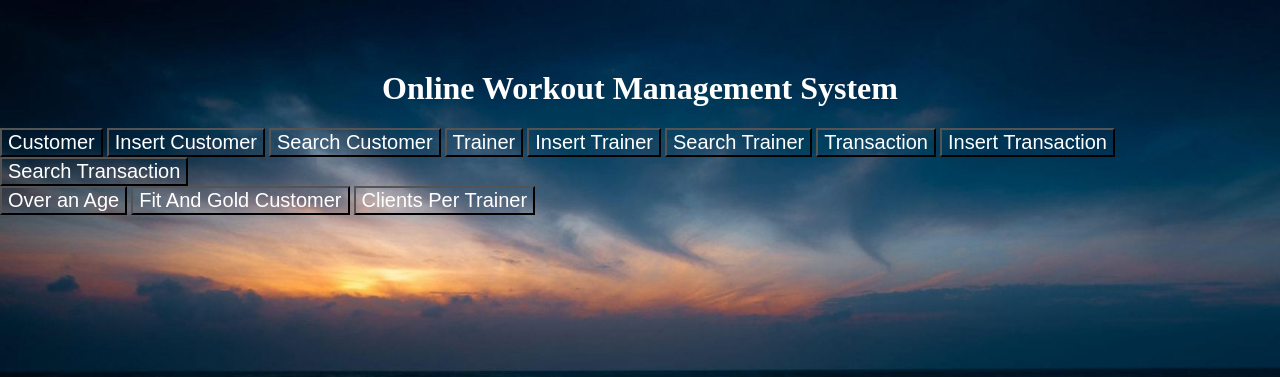
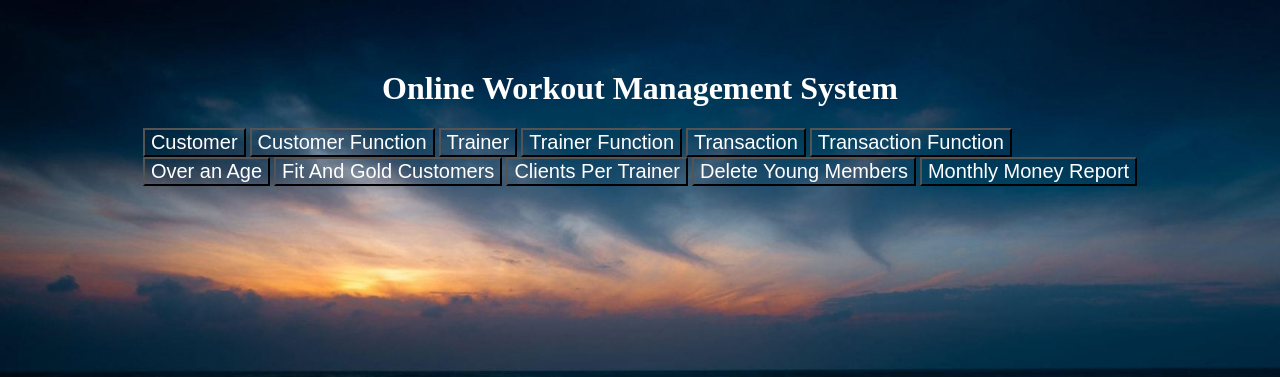
Before and after one commit to crazyBeliever-He/Online-Workout-Management-System, a Flask app: page / in a window 1280 px wide. Shown: the top 377 px of the page. Run offline with Flask 3, Linux system fonts and the light colour scheme; data that the repository does not hold is empty; some libraries are stand-ins or nearby versions.

Commit message:
function finished, adjust format

```diff
--- a/app.py
+++ b/app.py
@@ -181,6 +181,7 @@
     assignment_date = request.form['assignment_date']
     transaction_data = search_transaction(customer_id, trainer_id, program_level, assignment_date)
     if transaction_data == "Invalid Program Level":
+        print("Invalid Program Level")
         return render_template('basic.html', func=transaction_data)
     return render_template('basic.html', func="search_transaction", transaction_data=transaction_data)
 
@@ -196,7 +197,7 @@
     return render_template('basic.html', func="over_an_age", over_age_data=over_age_data, age_data=age)
 
 
-# 调用一个名为 fit and gold 的过程
+# 调用一个名为 fit and gold 的函数
 @app.route('/fitGold', methods=['POST'])
 def fitGold():
     fit_gold_data = fit_and_gold()
@@ -204,7 +205,7 @@
     return render_template('basic.html', func="fit_and_gold", fit_gold_data=fit_gold_data)
 
 
-# 调用一个名为 clients per trainer 的过程
+# 调用一个名为 clients per trainer 的函数
 @app.route('/clientNumber', methods=['POST'])
 def clientNumber():
     clients_per_trainer_data = clients_per_trainer()
@@ -212,5 +213,24 @@
     return render_template('basic.html', func="clients_per_trainer", clients_per_trainer_data=clients_per_trainer_data)
 
 
+# 调用一个名为delete_young_members 的过程
+@app.route('/deleteYoung', methods=['POST'])
+def deleteYoung():
+    result = delete_young_members()
+    # 返回结果
+    if result != "Successfully":
+        return render_template('basic.html', func=result)
+    return redirect(url_for('customer'))
+
+
+# 调用一个名为 monthly money report 的函数
+@app.route('/moneyReport', methods=['POST'])
+def moneyReport():
+    trainer_money_report_data = monthly_money_bring_in_by_rainer()
+    # 返回结果
+    return render_template('basic.html', func="trainer_money_report", trainer_money_report_data=trainer_money_report_data)
+
+
+
 if __name__ == '__main__':
     app.run()
--- a/static/scripts/showOrHideFunc.js
+++ b/static/scripts/showOrHideFunc.js
@@ -2,7 +2,7 @@
 function allInvisible() {
     const areas = ['customerTable', 'insertCustomer', 'searchCustomer', 'trainerTable', 'insertTrainer',
                             'searchTrainer', 'transactionTable', 'insertTransaction', 'searchTransaction',
-                            'overAge', 'overAgeResult', 'fitGold', 'clientNumber'];
+                            'overAge', 'overAgeResult', 'fitGold', 'clientNumber', 'moneyReport'];
     areas.forEach(area => {
         const element = document.getElementById(area);
         if (element) {
@@ -20,18 +20,13 @@
     }
 }
 
-// 设置insert customer 是否可见
-function insertCustomerVisibility() {
+// 设置customer function 是否可见
+function customerFunctionVisibility() {
     allInvisible();
     const insertCustomer = document.getElementById('insertCustomer');
     if (insertCustomer) {
         insertCustomer.style.display = 'block';
     }
-}
-
-// 设置search customer 是否可见
-function searchCustomerVisibility() {
-    allInvisible();
     const searchCustomer = document.getElementById('searchCustomer');
     if (searchCustomer) {
         searchCustomer.style.display = 'block';
@@ -47,18 +42,13 @@
     }
 }
 
-// 设置insert trainer 是否可见
-function insertTrainerVisibility() {
+// 设置 trainer function 是否可见
+function trainerFunctionVisibility() {
     allInvisible();
     const insertTrainer = document.getElementById('insertTrainer');
     if (insertTrainer) {
         insertTrainer.style.display = 'block';
     }
-}
-
-// 设置search trainer 是否可见
-function searchTrainerVisibility() {
-    allInvisible();
     const searchTrainer = document.getElementById('searchTrainer');
     if (searchTrainer) {
         searchTrainer.style.display = 'block';
@@ -74,18 +64,13 @@
     }
 }
 
-// 设置insert trainer 是否可见
-function insertTransactionVisibility() {
+// 设置 transaction function 是否可见
+function transactionFunctionVisibility() {
     allInvisible();
     const insertTransaction = document.getElementById('insertTransaction');
     if (insertTransaction) {
         insertTransaction.style.display = 'block';
     }
-}
-
-// 设置search trainer 是否可见
-function searchTransactionVisibility() {
-    allInvisible();
     const searchTransaction = document.getElementById('searchTransaction');
     if (searchTransaction) {
         searchTransaction.style.display = 'block';
@@ -120,3 +105,10 @@
         clientNumber.style.display = 'block';
     }
 }
+function moneyReportVisibility(){
+    allInvisible();
+    const moneyReport = document.getElementById('moneyReport');
+    if (moneyReport) {
+        moneyReport.style.display = 'block';
+    }
+}
--- a/static/styles/basicStyle.css
+++ b/static/styles/basicStyle.css
@@ -43,3 +43,6 @@
     margin-top: 40px; /* 调整标题与页面顶部的距离 */
     text-align: center;
 }
+tr:hover {
+    background-color: #3fa4e8; /* 或者你喜欢的其他颜色 */
+}
--- a/templates/basic.html
+++ b/templates/basic.html
@@ -41,6 +41,8 @@
         <script>fitGoldVisibility()</script>
     {% elif func=="clients_per_trainer" %}
         <script>clientNumberVisibility()</script>
+    {% elif func=="trainer_money_report" %}
+        <script>moneyReportVisibility()</script>
     {% endif %}
 </body>
 </html>
--- a/templates/button_meu.html
+++ b/templates/button_meu.html
@@ -2,26 +2,32 @@
     <form action="/customer" method="post" style="display: inline;">
         <button type="submit" onclick="customerTableVisibility()">Customer</button>
     </form>
-    <button onclick="insertCustomerVisibility()">Insert Customer</button>
-    <button onclick="searchCustomerVisibility()">Search Customer</button>
+    <button onclick="customerFunctionVisibility()">Customer Function</button>
     <form action="/trainer" method="post" style="display: inline;">
         <button type="submit" onclick="trainerTableVisibility()">Trainer</button>
     </form>
-    <button onclick="insertTrainerVisibility()">Insert Trainer</button>
-    <button onclick="searchTrainerVisibility()">Search Trainer</button>
+    <button onclick="trainerFunctionVisibility()">Trainer Function</button>
     <form action="/transaction" method="post" style="display: inline;">
         <button type="submit" onclick="transactionTableVisibility()">Transaction</button>
     </form>
-    <button onclick="insertTransactionVisibility()">Insert Transaction</button>
-    <button onclick="searchTransactionVisibility()">Search Transaction</button><br>
+    <button onclick="transactionFunctionVisibility()">Transaction Function</button><br>
 
-
-
+    <!-- over an age -->
     <button onclick="overAgeVisibility()">Over an Age</button>
+    <!-- fit and gold customers -->
     <form action="/fitGold" method="post" style="display: inline;">
-        <button onclick="fitGoldVisibility()">Fit And Gold Customer</button>
+        <button onclick="fitGoldVisibility()">Fit And Gold Customers</button>
     </form>
+    <!-- clients per trainer -->
     <form action="/clientNumber" method="post" style="display: inline;">
         <button onclick="clientNumberVisibility()">Clients Per Trainer</button>
     </form>
+    <!-- delete young customers -->
+    <form action="/deleteYoung" method="post" style="display: inline;">
+        <button>Delete Young Members</button>
+    </form>
+    <!-- monthly money report -->
+    <form action="/moneyReport" method="post" style="display: inline;">
+        <button onclick="moneyReportVisibility()">Monthly Money Report</button>
+    </form>
 </div>
--- a/templates/procedure.html
+++ b/templates/procedure.html
@@ -66,14 +66,67 @@
             <th>Last Name</th>
             <th>Client Number</th>
         </tr>
-        {% for customer in clients_per_trainer_data %}
-            <tr data-first-name="{{ customer[1] }}"
-                data-last-name="{{ customer[2] }}"
-                data-client-number="{{ customer[3] }}">
-                <td>{{ customer[0] }}</td>
-                <td>{{ customer[1] }}</td>
-                <td>{{ customer[2] }}</td>
+        {% for trainer in clients_per_trainer_data %}
+            <tr data-first-name="{{ trainer[1] }}"
+                data-last-name="{{ trainer[2] }}"
+                data-client-number="{{ trainer[3] }}">
+                <td>{{ trainer[0] }}</td>
+                <td>{{ trainer[1] }}</td>
+                <td>{{ trainer[2] }}</td>
             </tr>
         {% endfor %}
     </table>
 </div>
+
+<!-- trainer monthly money report -->
+<div id="moneyReport" style="display: none;">
+    <h2 id="moneyReportTitle">Fit And Gold Customer</h2>
+    <table border="1">
+        <tr>
+            <th>T.First Name</th>
+            <th>T.Last Name</th>
+            <th>C.First Name</th>
+            <th>C.Last Name</th>
+            <th>Program Level</th>
+            <th>Monthly Fee</th>
+            <th>Total Monthly Fee</th>
+        </tr>
+        {% for information in trainer_money_report_data %}
+            <tr data-t_first-name="{{ information[0] }}"
+                data-t_last-name="{{ information[1] }}"
+                data-c_first-name="{{ information[2] }}"
+                data-c_last-name="{{ information[3] }}"
+                data-program-level="{{ information[4] }}"
+                data-monthly-fee="{{ information[5] }}"
+                data-total-monthly-fee="{{ information[6] }}">
+                <td>{{ information[0] }}</td>
+                <td>{{ information[1] }}</td>
+                <td>
+                    {% if information[2] is not none %}
+                        {{ information[2] }}
+                    {% endif %}
+                </td>
+                <td>
+                    {% if information[3] is not none %}
+                        {{ information[3] }}
+                    {% endif %}
+                </td>
+                <td>
+                    {% if information[4] is not none %}
+                        {{ information[4] }}
+                    {% endif %}
+                </td>
+                <td>
+                    {% if information[5] is not none %}
+                        {{ information[5] }}
+                    {% endif %}
+                </td>
+                <td>
+                    {% if information[6] is not none %}
+                        {{ information[6] }}
+                    {% endif %}
+                </td>
+            </tr>
+        {% endfor %}
+    </table>
+</div>
--- a/templates/transaction.html
+++ b/templates/transaction.html
@@ -44,13 +44,13 @@
         </tr>
         {% for transaction in transaction_data %}
             <tr>
-                <td>{{ customer[0] }}</td>
-                <td>{{ customer[1] }}</td>
-                <td>{{ customer[2] }}</td>
-                <td>{{ customer[3] }}</td>
-                <td>{{ customer[4] }}</td>
+                <td>{{ transaction[0] }}</td>
+                <td>{{ transaction[1] }}</td>
+                <td>{{ transaction[2] }}</td>
+                <td>{{ transaction[3] }}</td>
+                <td>{{ transaction[4] }}</td>
                 <td>
-                    <form action="/deleteTransaction/{{ transaction[0] }}" method="post">
+                    <form action="/deleteTransaction/{{ transaction[0] }}/{{ transaction[1] }}" method="post">
                         <button type="submit">Delete</button>
                     </form>
                 </td>
```
Also changed, not shown: dbTransactionQuery.py (+4 -3 lines), procedureOrFunction.py (+16 -0 lines).
